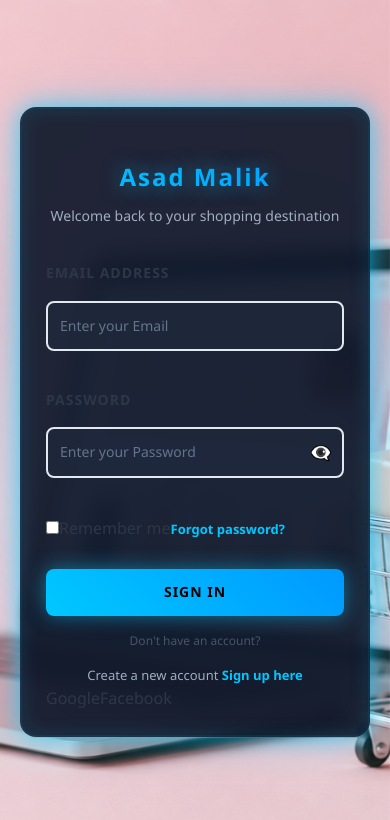
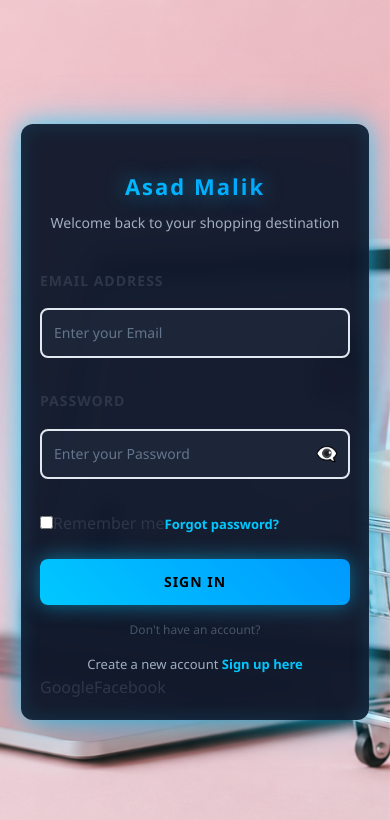
Before and after one commit to malikdevelopers243-cyber/shopping-store, a React (Vite) app: page /login in a window 390 px wide. Shown: the top 820 px of the page. Built offline with nearby package versions, Linux system fonts and the light colour scheme.

Commit message:
Adjust mobile auth styles to prevent full-screen and inner scrolling

```diff
--- a/src/styles/Auth.css
+++ b/src/styles/Auth.css
@@ -314,39 +314,44 @@
 
 @media (max-width: 480px) {
   .auth-container {
-    padding: 20px 12px;
+    padding: 12px 10px;
     align-items: center;
     justify-content: center;
     min-height: 100vh;
   }
 
-  /* Constrain the auth content to a centered card on small screens */
+  /* Constrain the auth content to a compact, centered card on small screens */
   .auth-content {
     width: 100%;
-    max-width: 380px;
+    max-width: 360px;
     margin: 0 auto;
-    padding: 0 8px;
+    padding: 0 6px;
   }
 
   .auth-card {
-    padding: 24px;
-    border-radius: 16px;
-    background: rgba(15, 23, 42, 0.92);
-    border: 2px solid rgba(0,200,255,0.12);
-    box-shadow: 0 10px 30px rgba(2,6,23,0.6);
+    padding: 18px;
+    border-radius: 12px;
+    background: rgba(15, 23, 42, 0.96);
+    border: 1px solid rgba(0,200,255,0.08);
+    box-shadow: 0 12px 30px rgba(2,6,23,0.6);
     width: 100%;
-    max-width: 380px;
-    margin: 12px auto;
-    max-height: 88vh;
-    overflow: auto;
+    max-width: 360px;
+    margin: 8px auto;
+    /* remove inner scroll by keeping card content compact */
+    max-height: none;
+    overflow: visible;
   }
 
   .auth-title {
-    font-size: 24px;
+    font-size: 22px;
   }
 
   .btn-login {
     padding: 12px;
     font-size: 14px;
   }
+
+  /* slightly smaller inputs and spacing to avoid overflow */
+  .form-input { padding: 10px 12px 10px 36px; }
+  .auth-form { gap: 12px; }
 }
```
